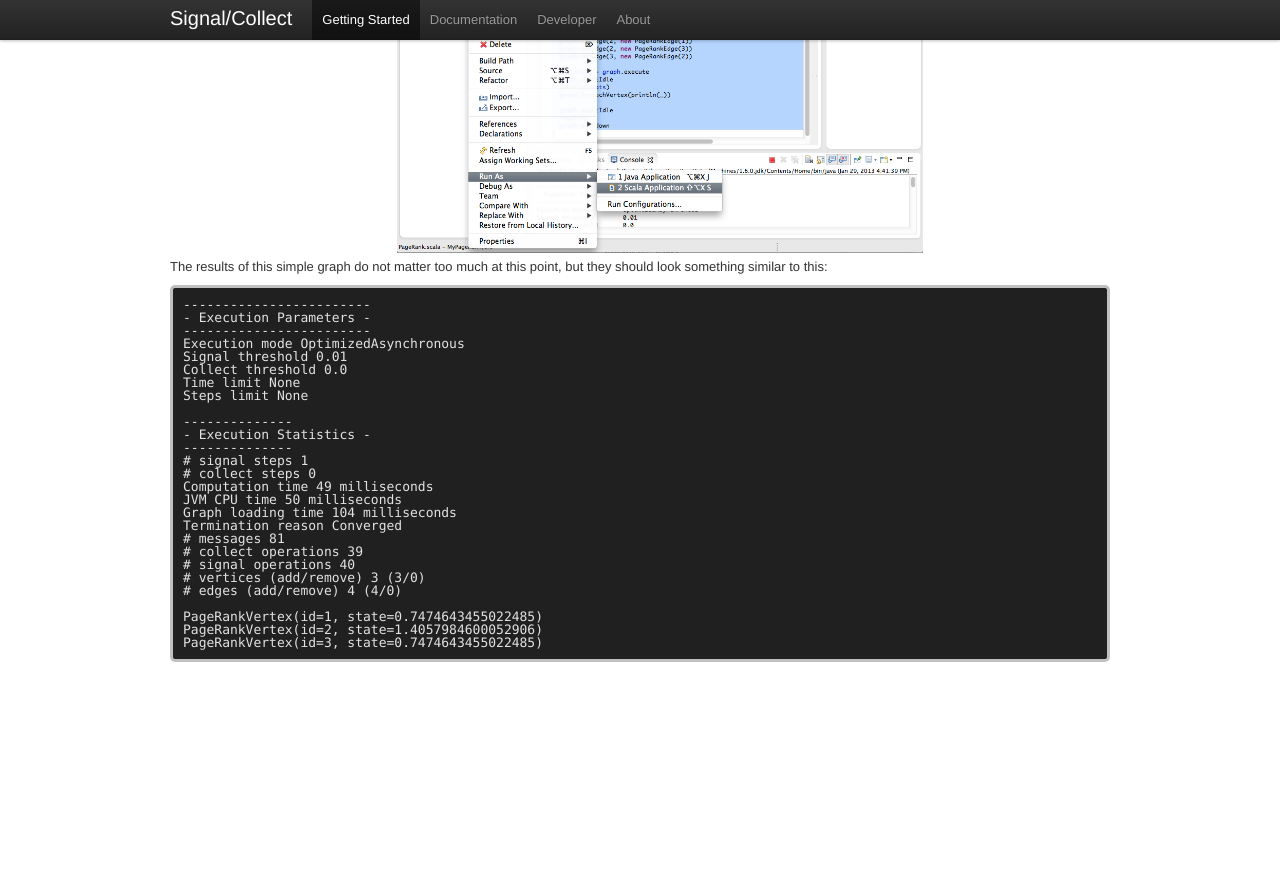
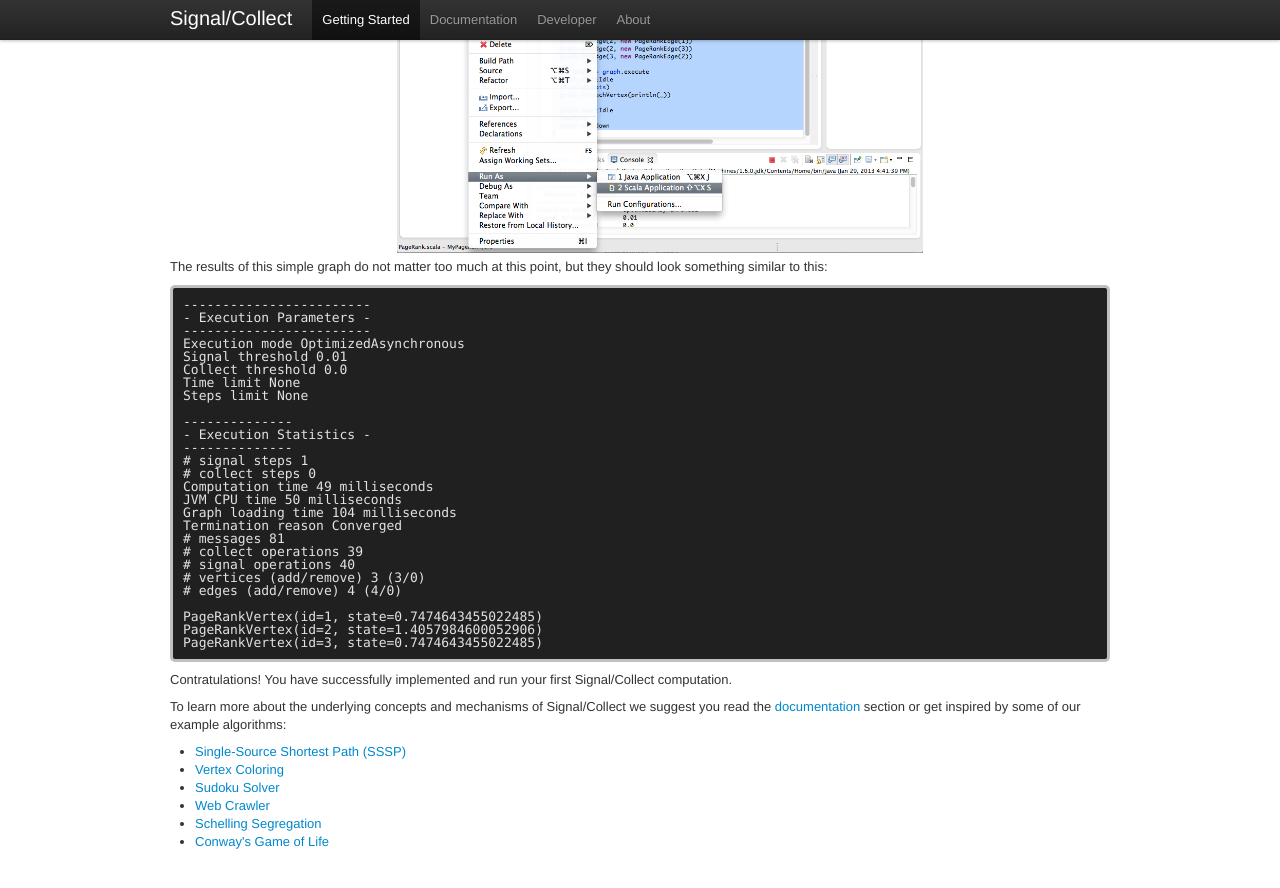
Before and after one commit to uzh/signal-collect, a Jekyll site: the page built from gettingStarted.html, in a window 1280 px wide and 900 px high, scrolled down 2521 px. Shown: the top 888 px of the window. Built offline with Jekyll 4.4.1, drawn with Linux system fonts in a browser that asks for light colours; comment, search, counter and statistics services are not loaded; before the commit the page ends 3232 px from its top, so only the background shows below that.

Commit message:
Adding algorithm examples

```diff
--- a/documentation.html
+++ b/documentation.html
@@ -8,3 +8,8 @@ weight: 2
   <h1>How things work</h1>
   <p>Explore the fundamental concepts of Signal/Collect</p>
 </div>
+
+<h2>Programming Model</h2>
+
+
+<iframe width="640" height="360" src="http://www.youtube.com/embed/39CVxALBcK4?feature=player_detailpage" frameborder="0" allowfullscreen></iframe>
--- a/gettingStarted.html
+++ b/gettingStarted.html
@@ -124,3 +124,14 @@ PageRankVertex(id=2, state=1.4057984600052906)</br>
 PageRankVertex(id=3, state=0.7474643455022485)</code>
 	  </p>
 	</div>
+
+	<p>Contratulations! You have successfully implemented and run your first Signal/Collect computation.</p>
+	<p>To learn more about the underlying concepts and mechanisms of Signal/Collect we suggest you read the <a href="documentation.html">documentation</a> section or get inspired by some of our example algorithms:</p>
+	<ul>
+		<li><a href="https://github.com/uzh/signal-collect/blob/master/src/main/scala/com/signalcollect/examples/Sssp.scala">Single-Source Shortest Path (SSSP)</a></li>
+		<li><a href="https://github.com/uzh/signal-collect/blob/master/src/main/scala/com/signalcollect/examples/VertexColoring.scala">Vertex Coloring</a></li>
+		<li><a href="https://github.com/uzh/signal-collect/blob/master/src/main/scala/com/signalcollect/examples/Sudoku.scala">Sudoku Solver</a></li>
+		<li><a href="https://github.com/uzh/signal-collect/blob/master/src/main/scala/com/signalcollect/examples/WebCrawler.scala">Web Crawler</a></li>
+		<li><a href="https://github.com/uzh/signal-collect/blob/master/src/main/scala/com/signalcollect/examples/SchellingSegregation.scala">Schelling Segregation</a></li>
+		<li><a href="https://github.com/uzh/signal-collect/blob/master/src/main/scala/com/signalcollect/examples/GameOfLife.scala">Conway's Game of Life</a></li>
+	</ul>
```
